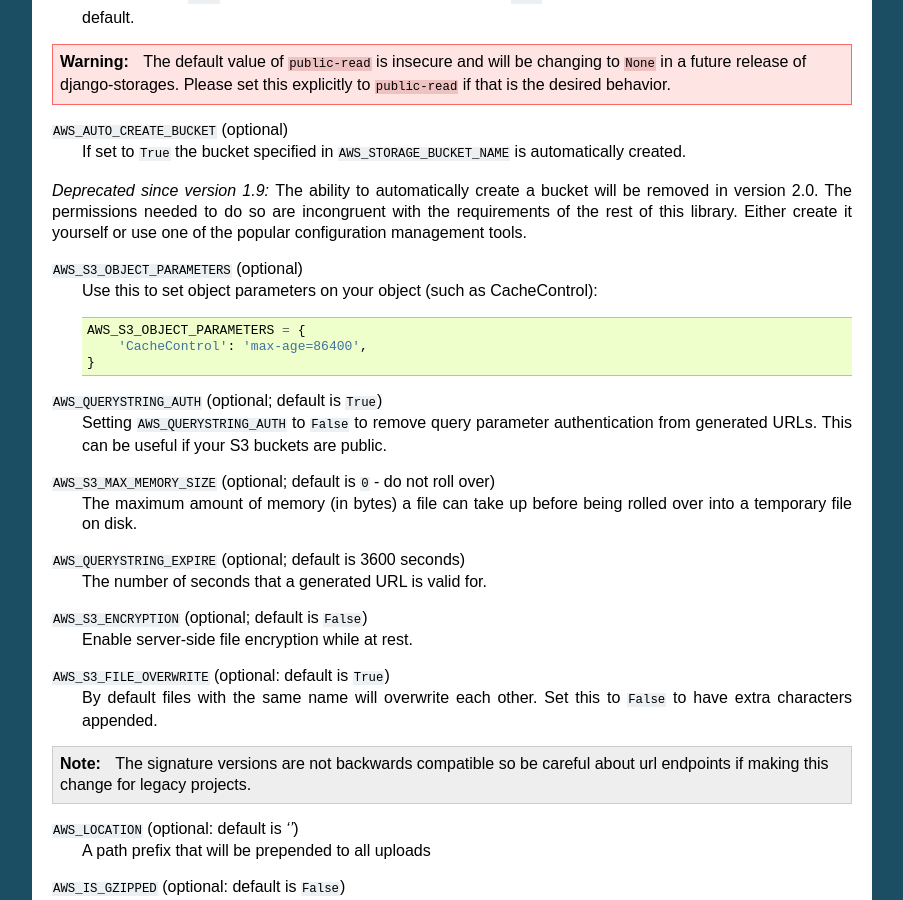
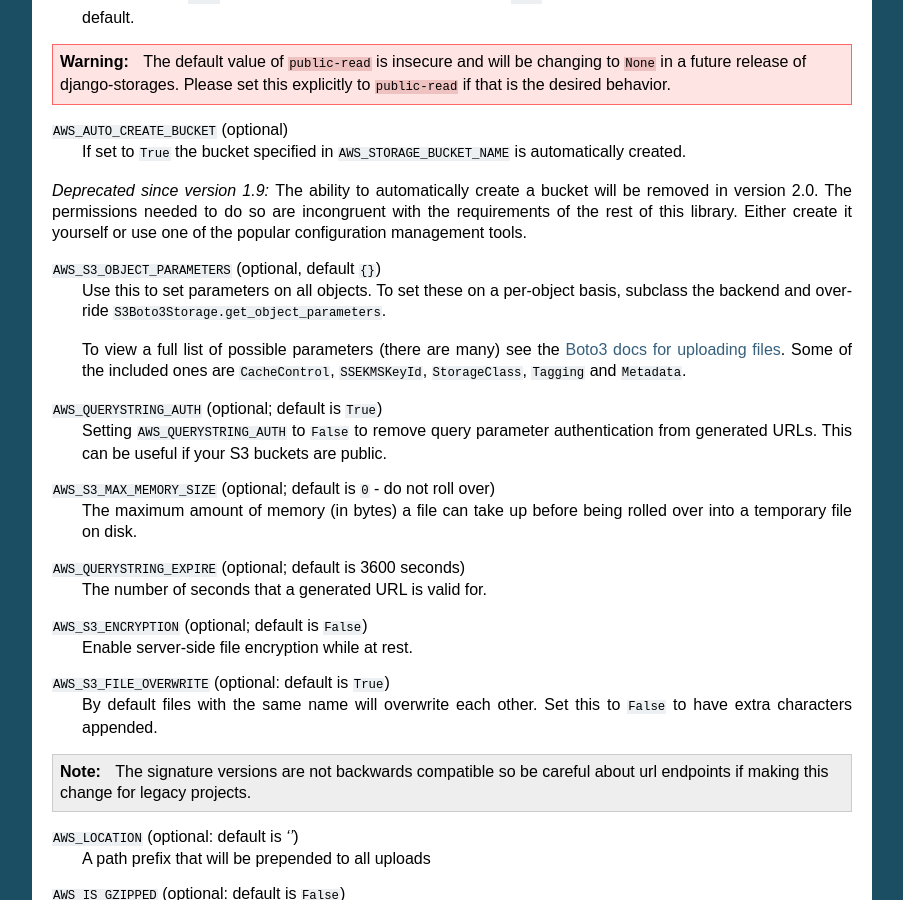
Before and after one commit to jschneier/django-storages, a Sphinx documentation site: the page built from docs/backends/amazon-S3.rst, in a window 1280 px wide and 900 px high, scrolled down 946 px. Shown: the whole window, without its empty margins (198-1101 px from the left). Built offline with Sphinx 7.4.7, drawn with Linux system fonts in a browser that asks for light colours.

Commit message:
[s3] Add overrideable method to customize parameters on a per-key basis (#828)
* [s3] Add overrideable method to customize metadata on a per-key basis

* Do not override set ContentEncoding

* Expand docs

```diff
--- a/docs/backends/amazon-S3.rst
+++ b/docs/backends/amazon-S3.rst
@@ -65,12 +65,12 @@
    to do so are incongruent with the requirements of the rest of this library. Either create it yourself
    or use one of the popular configuration management tools.
 
-``AWS_S3_OBJECT_PARAMETERS`` (optional)
-  Use this to set object parameters on your object (such as CacheControl)::
+``AWS_S3_OBJECT_PARAMETERS`` (optional, default ``{}``)
+  Use this to set parameters on all objects. To set these on a per-object
+  basis, subclass the backend and override ``S3Boto3Storage.get_object_parameters``.
 
-        AWS_S3_OBJECT_PARAMETERS = {
-            'CacheControl': 'max-age=86400',
-        }
+  To view a full list of possible parameters (there are many) see the `Boto3 docs for uploading files`_.
+  Some of the included ones are ``CacheControl``, ``SSEKMSKeyId``, ``StorageClass``, ``Tagging`` and ``Metadata``.
 
 ``AWS_QUERYSTRING_AUTH`` (optional; default is ``True``)
     Setting ``AWS_QUERYSTRING_AUTH`` to ``False`` to remove query parameter
@@ -143,6 +143,7 @@
 .. _AWS Signature Version 4: https://docs.aws.amazon.com/AmazonS3/latest/API/sigv4-query-string-auth.html
 .. _S3 region list: http://docs.aws.amazon.com/general/latest/gr/rande.html#s3_region
 .. _list of canned ACLs: https://docs.aws.amazon.com/AmazonS3/latest/dev/acl-overview.html#canned-acl
+.. _Boto3 docs for uploading files: https://boto3.amazonaws.com/v1/documentation/api/latest/reference/services/s3.html#S3.Client.put_object
 
 .. _migrating-boto-to-boto3:
 
```
Also changed, not shown: 1 other file.
